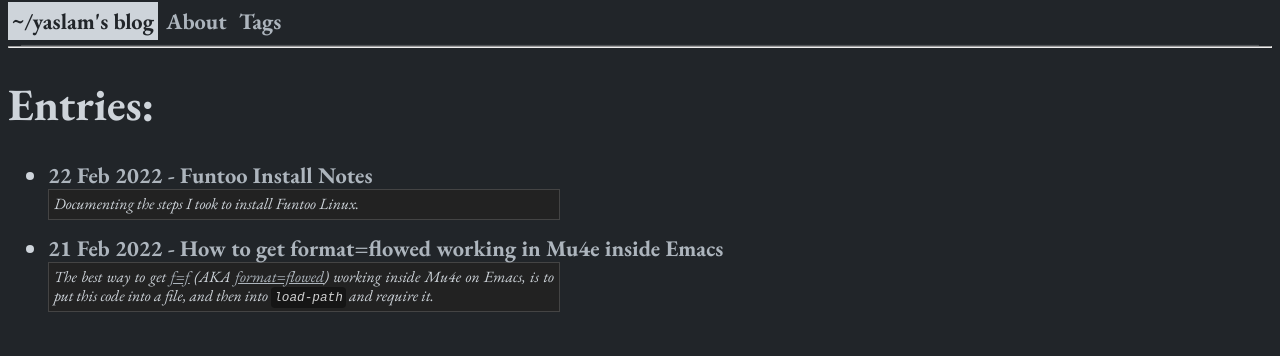
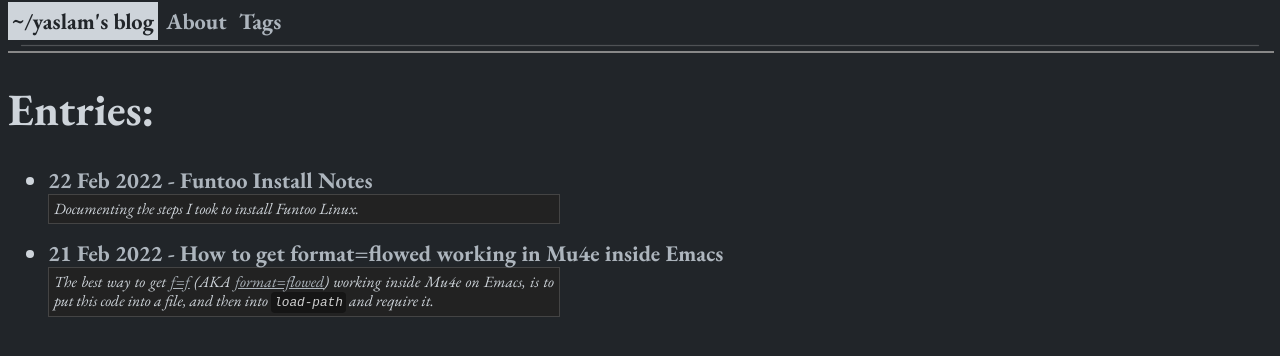
Before and after one commit to yusi1/yaslamblog, a Jekyll site: the page built from index.html, in a window 1280 px wide. Shown: the top 356 px of the page. Built offline with Jekyll 4.4.1, drawn with Linux system fonts in a browser that asks for light colours.

Commit message:
main.sass: Add styling for "hr" element

```diff
--- a/_sass/main.sass
+++ b/_sass/main.sass
@@ -57,6 +57,12 @@
   padding: 3px
   border-radius: 4px
   color: #d0d0d0
+
+hr
+  border: 1px solid #888
+  padding: 0
+  margin-top: 1rem
+  width: 100%
 
 .nav
   box-shadow: 0 24px 1px -13px rgb(180 180 180 / 40%)
```
